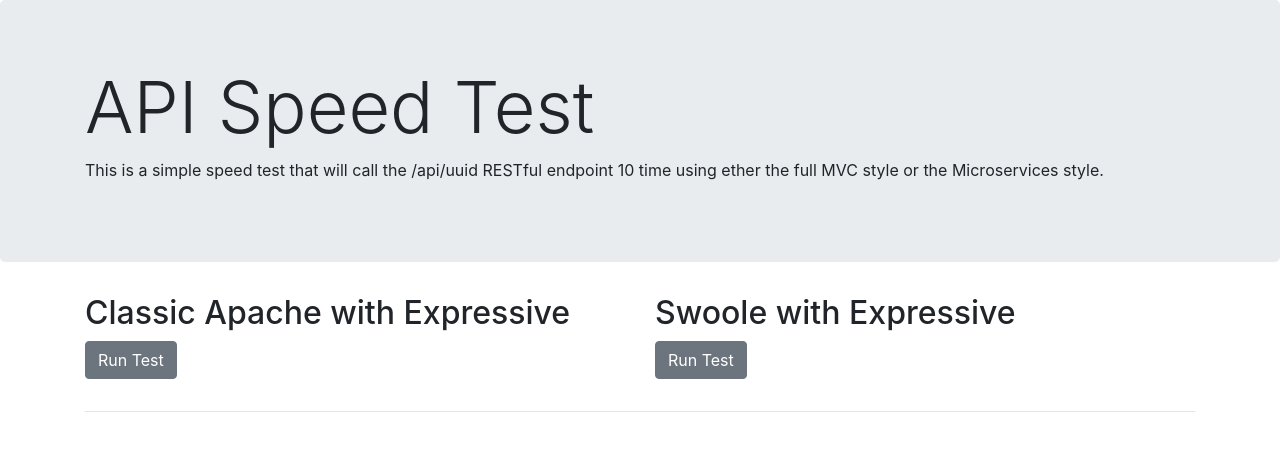
After one commit to jstormes/SpeedTest, a PHP site: page /test.php in a window 1280 px wide. The commit adds this page. Shown: the top 451 px of the page. Run offline with PHP 8.4, Linux system fonts and the light colour scheme; some libraries are stand-ins or nearby versions.

Commit message:
Adding restart script and test script.

```diff
--- a/public/index.php
+++ b/public/index.php
@@ -1,4 +1,5 @@
 <?php
+
 
 declare(strict_types=1);
 
--- /dev/null
+++ b/public/test.php
@@ -0,0 +1,91 @@
+<?php
+header("Access-Control-Allow-Origin: *");?>
+<!doctype html>
+<html lang="en">
+<head>
+    <!-- Required meta tags -->
+    <meta charset="utf-8">
+    <meta name="viewport" content="width=device-width, initial-scale=1, shrink-to-fit=no">
+
+    <!-- Bootstrap CSS -->
+    <link rel="stylesheet" href="https://maxcdn.bootstrapcdn.com/bootstrap/4.0.0/css/bootstrap.min.css" integrity="sha384-Gn5384xqQ1aoWXA+058RXPxPg6fy4IWvTNh0E263XmFcJlSAwiGgFAW/dAiS6JXm" crossorigin="anonymous">
+
+    <title>Hello, world!</title>
+</head>
+<body>
+
+
+<main role="main">
+
+    <!-- Main jumbotron for a primary marketing message or call to action -->
+    <div class="jumbotron">
+        <div class="container">
+            <h1 class="display-3">API Speed Test</h1>
+            <p>This is a simple speed test that will call the /api/uuid RESTful endpoint 10 time using ether the full MVC style or the Microservices style.</p>
+        </div>
+    </div>
+
+    <div class="container">
+        <!-- Example row of columns -->
+        <div class="row">
+            <div class="col-md-6">
+                <h2>Classic Apache with Expressive</h2>
+                <p><a class="btn btn-secondary" href="#" role="button" onclick="testAPI('http://speedtest.loopback.world/api/uuid','results-apache')">Run Test</a></p>
+                <div id="results-apache">
+
+                </div>
+
+            </div>
+
+            <div class="col-md-6">
+                <h2>Swoole with Expressive</h2>
+                <p><a class="btn btn-secondary" href="#" role="button" onclick="testAPI('http://speedtest.loopback.world:8080/api/uuid','results-swoole')">Run Test</a></p>
+                <div id="results-swoole">
+
+                </div>
+
+            </div>
+        </div>
+
+        <hr>
+
+    </div> <!-- /container -->
+
+</main>
+
+
+<!-- Optional JavaScript -->
+<!-- jQuery first, then Popper.js, then Bootstrap JS -->
+<script src="https://code.jquery.com/jquery-3.2.1.slim.min.js" integrity="sha384-KJ3o2DKtIkvYIK3UENzmM7KCkRr/rE9/Qpg6aAZGJwFDMVNA/GpGFF93hXpG5KkN" crossorigin="anonymous"></script>
+<script src="https://cdnjs.cloudflare.com/ajax/libs/popper.js/1.12.9/umd/popper.min.js" integrity="sha384-ApNbgh9B+Y1QKtv3Rn7W3mgPxhU9K/ScQsAP7hUibX39j7fakFPskvXusvfa0b4Q" crossorigin="anonymous"></script>
+<script src="https://maxcdn.bootstrapcdn.com/bootstrap/4.0.0/js/bootstrap.min.js" integrity="sha384-JZR6Spejh4U02d8jOt6vLEHfe/JQGiRRSQQxSfFWpi1MquVdAyjUar5+76PVCmYl" crossorigin="anonymous"></script>
+
+<script>
+
+    function testAPI(URI,divID) {
+
+        document.getElementById(divID).innerHTML = '' ;
+
+        startTime = new Date();
+        for (let i = 1; i < 10; i++) {
+
+            var request = new XMLHttpRequest();
+            request.open('GET', URI, false);  // `false` makes the request synchronous
+            request.send(null);
+
+            if (request.status === 200) {
+                document.getElementById(divID).innerHTML += '<br>' + request.responseText;
+            }
+
+        }
+        endTime = new Date();
+        timeDiff = endTime - startTime; //in ms
+        console.log(timeDiff);
+        document.getElementById(divID).innerHTML += '<br>Total Time in ms: ' + timeDiff;
+
+    }
+
+</script>
+
+</body>
+</html>
--- a/src/App/Handler/UuidGeneratorHandler.php
+++ b/src/App/Handler/UuidGeneratorHandler.php
@@ -17,6 +17,8 @@ class UuidGeneratorHandler implements RequestHandlerInterface
 {
     public function handle(ServerRequestInterface $request) : ResponseInterface
     {
-        return new JsonResponse(['uuid' => uniqid()]);
+        $response = new JsonResponse(['uuid' => uniqid()]);
+
+        return $response->withHeader('Access-Control-Allow-Origin','*');
     }
 }
```
Also changed, not shown: 1 other file.
